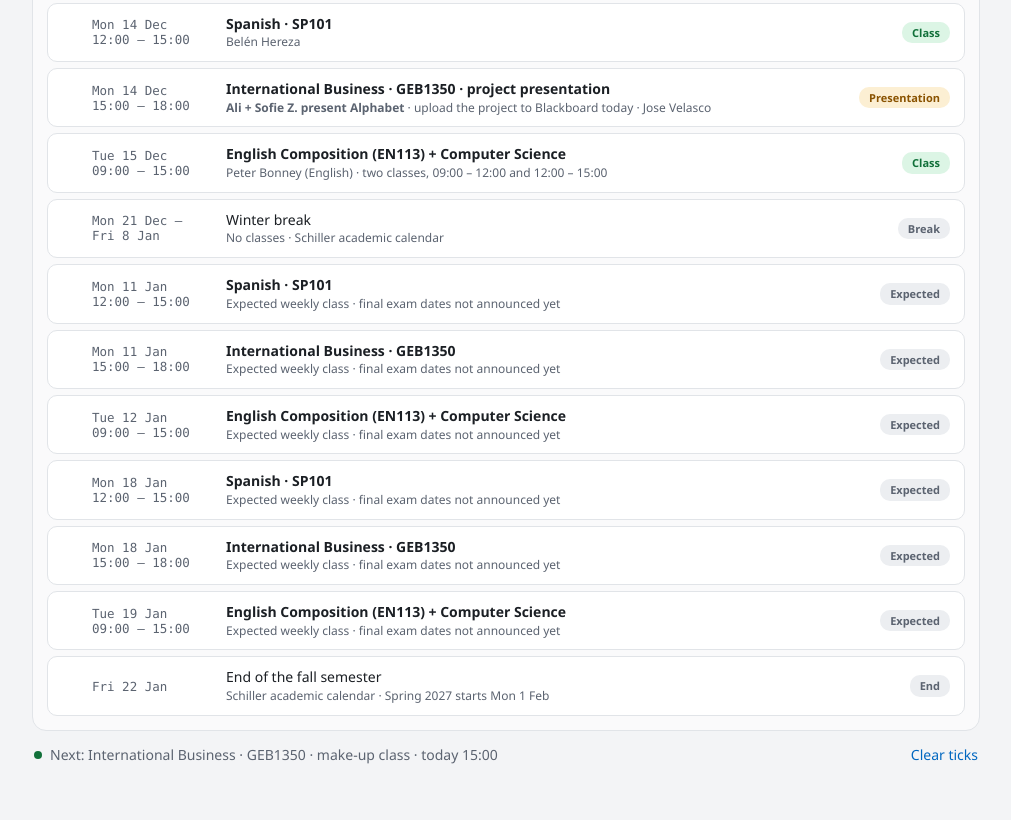
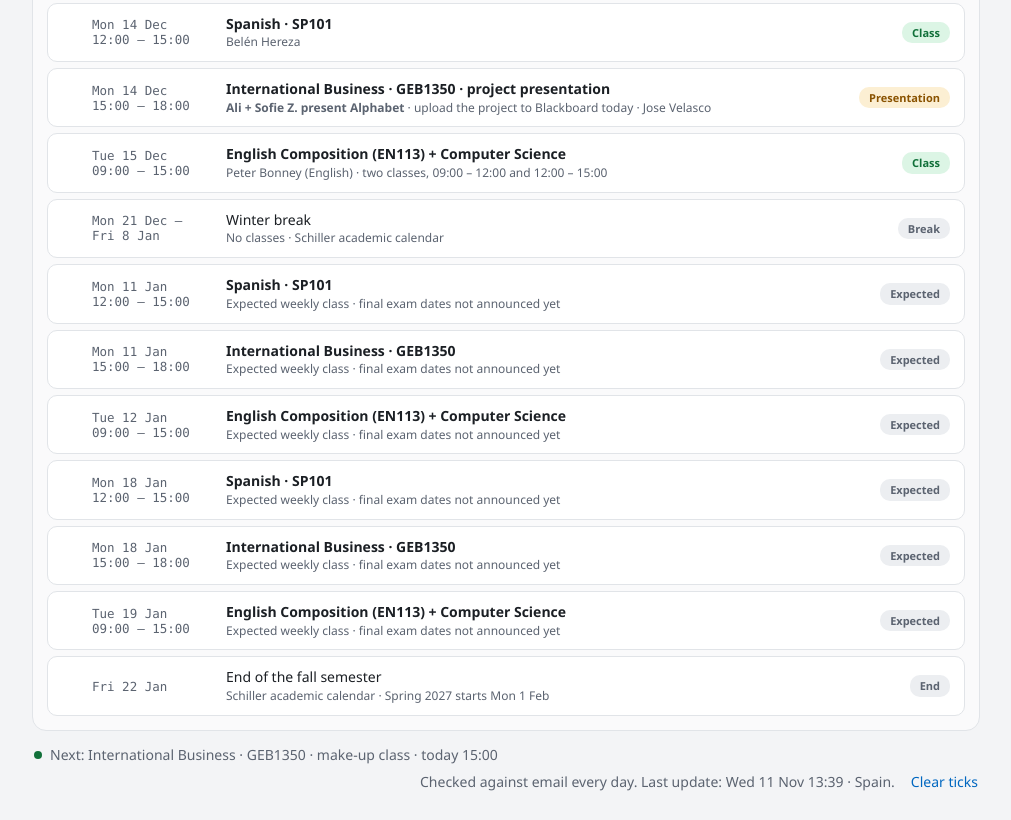
Before and after one commit to adibchehade/ali, a plain HTML site: page index.html in a window 1280 px wide. Shown: the part 6074-6894 px from the top of the page, without its empty margins (134-1145 px from the left). Before the commit the page ends 6866 px from the top, so only its background shows below. Drawn offline with Linux system fonts and the light colour scheme.

Commit message:
Add last-update stamp for the daily email check
Co-Authored-By: Claude Fable 5.2 <noreply@anthropic.com>
Claude-Session: https://claude.ai/code/session_011WEjUH7GbYPntJQTbL9i5C

```diff
--- a/index.html
+++ b/index.html
@@ -75,7 +75,7 @@
   .grid { display:grid; grid-template-columns:repeat(2,1fr); gap:8px; }
   .status { display:flex; align-items:center; gap:8px; color:var(--muted); margin:10px 2px 0; flex-wrap:wrap; }
   .dot { width:8px; height:8px; border-radius:50%; background:var(--ok-fg); flex:0 0 8px; }
-  .status .right { margin-left:auto; display:flex; gap:16px; }
+  .status .right { margin-left:auto; display:flex; gap:16px; flex-wrap:wrap; }
   .link { color:var(--accent-text); cursor:pointer; background:none; border:0; font:inherit; padding:0; }
   @media (max-width:640px) {
     .tools { width:100%; }
@@ -277,7 +277,7 @@
 
   <div class="status">
     <span class="dot"></span><span id="statustext">Ready</span>
-    <span class="right"><button class="link" type="button" id="clear">Clear ticks</button></span>
+    <span class="right"><span id="updated">Checked against email every day. Last update: Wed 11 Nov 13:39 · Spain.</span><button class="link" type="button" id="clear">Clear ticks</button></span>
   </div>
 </div>
 <script>
```
